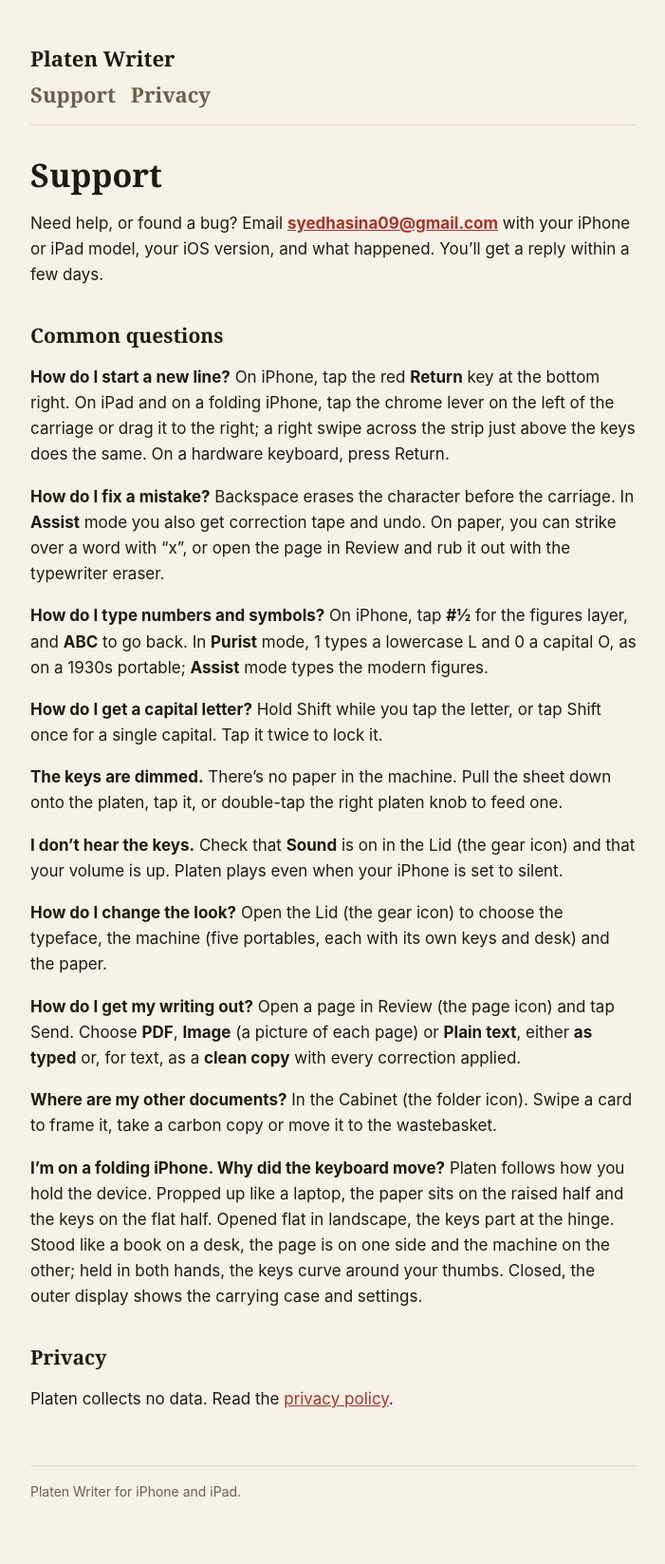
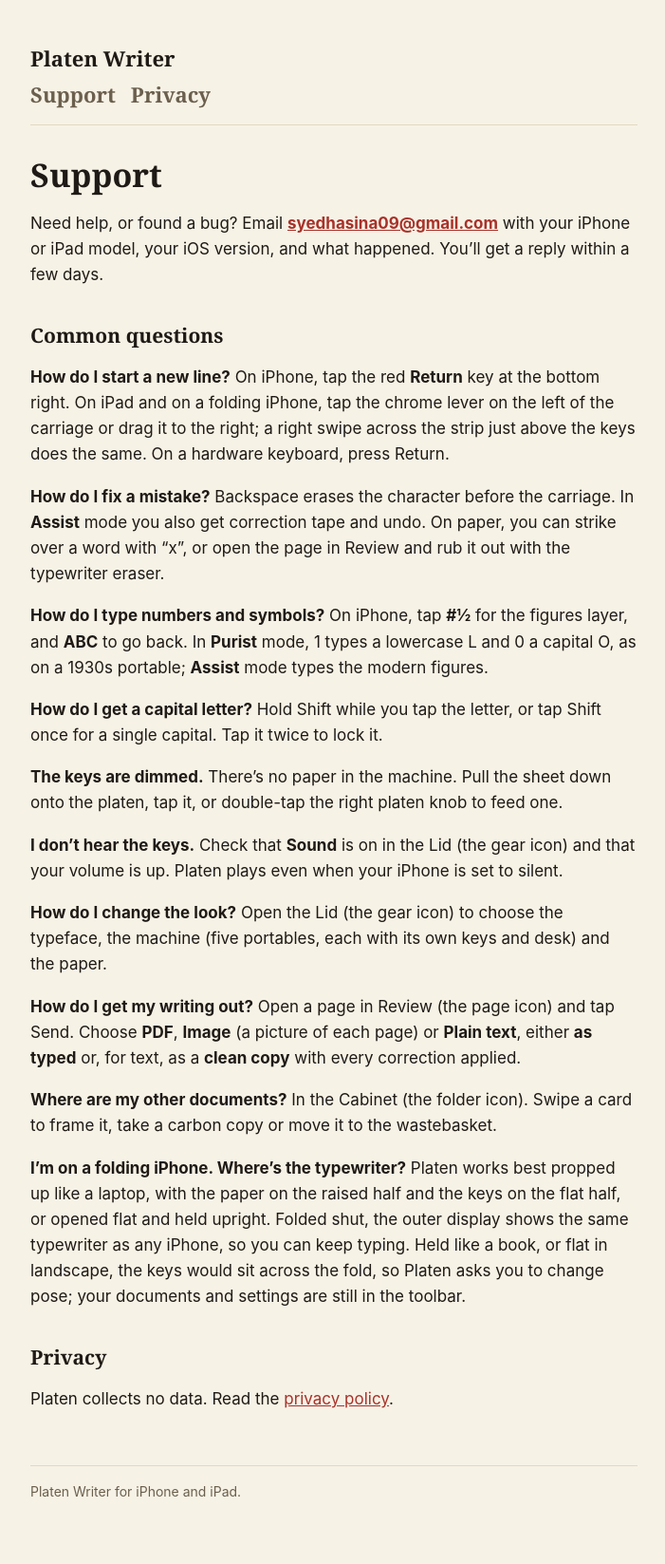
Before and after one commit to aswathhasinasyed/typewriter-duo-ios, a Jekyll site: the page built from support.md, in a window 1280 px wide. Shown: the whole page at 95% size, without its empty margins (288-989 px from the left). Built offline with Jekyll 4.4.1, drawn with Linux system fonts in a browser that asks for light colours.

Commit message:
Support: where the typewriter is on a folding iPhone
Co-Authored-By: Claude Opus 5.5 <noreply@anthropic.com>
Claude-Session: https://claude.ai/code/session_01Mmm2QVbKYTwLbGJoGbLDK5

```diff
--- a/support.md
+++ b/support.md
@@ -54,12 +54,12 @@ with every correction applied.
 In the Cabinet (the folder icon). Swipe a card to frame it, take a carbon copy or move
 it to the wastebasket.
 
-**I'm on a folding iPhone. Why did the keyboard move?**
-Platen follows how you hold the device. Propped up like a laptop, the paper sits on the
-raised half and the keys on the flat half. Opened flat in landscape, the keys part at
-the hinge. Stood like a book on a desk, the page is on one side and the machine on the
-other; held in both hands, the keys curve around your thumbs. Closed, the outer display
-shows the carrying case and settings.
+**I'm on a folding iPhone. Where's the typewriter?**
+Platen works best propped up like a laptop, with the paper on the raised half and the
+keys on the flat half, or opened flat and held upright. Folded shut, the outer display
+shows the same typewriter as any iPhone, so you can keep typing. Held like a book, or
+flat in landscape, the keys would sit across the fold, so Platen asks you to change pose;
+your documents and settings are still in the toolbar.
 
 ## Privacy
 
```
